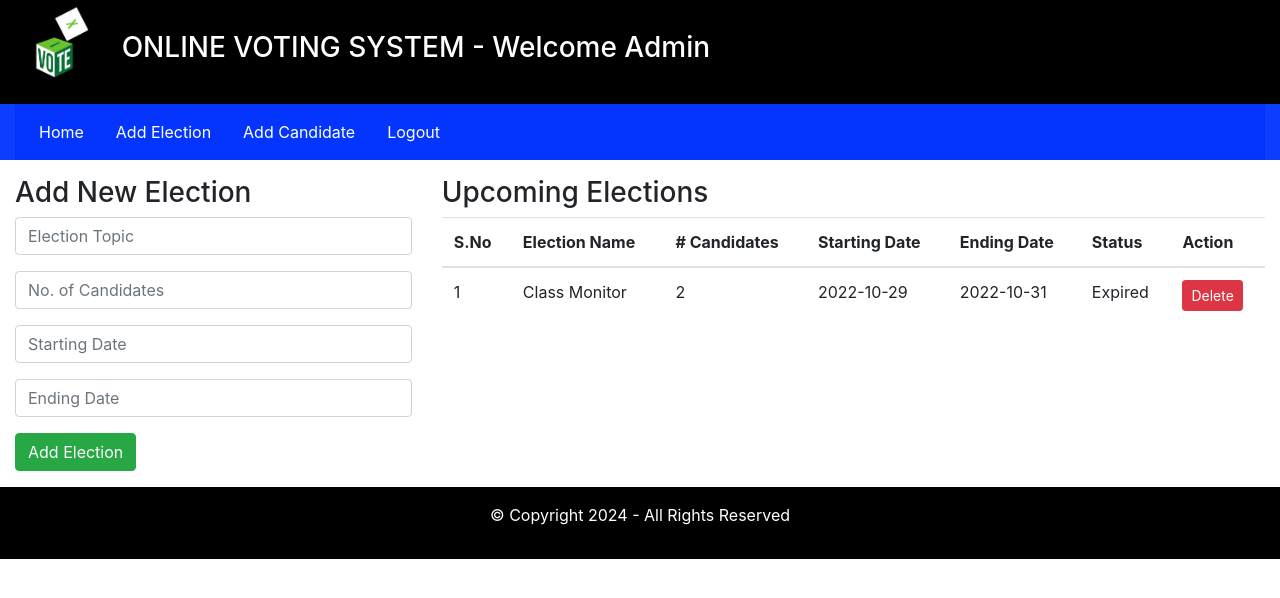
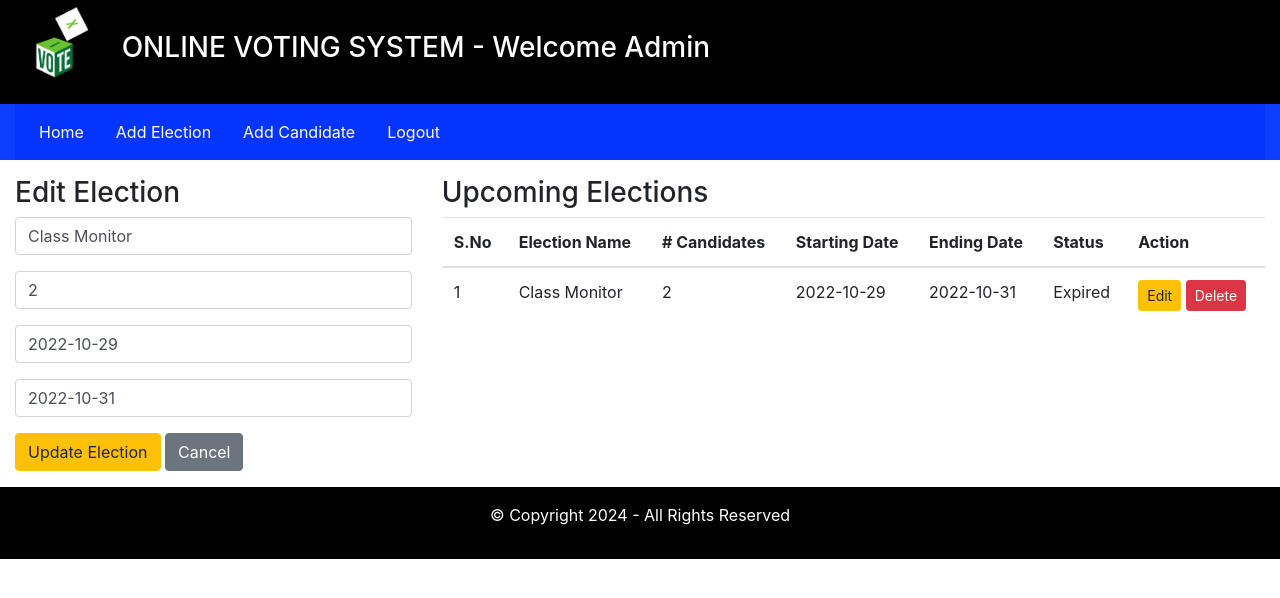
Before and after one commit to enigmatic-tyrant18/OnlineVotingSystem, a PHP site: page /admin/index.php?addElectionPage=1&edit_id=2 in a window 1280 px wide. Shown: the top 598 px of the page. Run offline with PHP 8.4, Linux system fonts and the light colour scheme; a user stored in the database is signed in; data comes from the database, SQL or seed files in the repository.

Commit message:
elections and candidates can be edited and deleted

```diff
--- a/admin/inc/add_elections.php
+++ b/admin/inc/add_elections.php
@@ -1,43 +1,97 @@
 <?php
-    if(isset($_GET['added']))
-    {
+require_once("inc/header.php");
+require_once("inc/navigation.php");
+
+// Check if an election is being edited
+$editMode = false;
+if (isset($_GET['edit_id'])) {
+    $editMode = true;
+    $edit_id = $_GET['edit_id'];
+    $editQuery = mysqli_query($db, "SELECT * FROM elections WHERE id = '$edit_id'") or die(mysqli_error($db));
+    $editData = mysqli_fetch_assoc($editQuery);
+}
+
+// Handle form submission for adding/editing an election
+if (isset($_POST['addElectionBtn']) || isset($_POST['editElectionBtn'])) {
+    $election_topic = mysqli_real_escape_string($db, $_POST['election_topic']);
+    $number_of_candidates = mysqli_real_escape_string($db, $_POST['number_of_candidates']);
+    $starting_date = mysqli_real_escape_string($db, $_POST['starting_date']);
+    $ending_date = mysqli_real_escape_string($db, $_POST['ending_date']);
+    $inserted_by = $_SESSION['username'];
+    $inserted_on = date("Y-m-d");
+
+    $current_date = date("Y-m-d");
+
+    if ($starting_date >= $current_date && $ending_date >= $current_date) {
+        $date1 = date_create($inserted_on);
+        $date2 = date_create($starting_date);
+        $diff = date_diff($date1, $date2);
+
+        if ((int)$diff->format("%R%a") > 0) {
+            $status = "InActive";
+        } else {
+            $status = "Active";
+        }
+
+        if (isset($_POST['addElectionBtn'])) {
+            // Insert new election
+            mysqli_query($db, "INSERT INTO elections(election_topic, no_of_candidates, starting_date, ending_date, status, inserted_by, inserted_on) VALUES('$election_topic', '$number_of_candidates', '$starting_date', '$ending_date', '$status', '$inserted_by', '$inserted_on')") or die(mysqli_error($db));
+            echo "<script> location.assign('index.php?addElectionPage=1&added=1'); </script>";
+        } else if (isset($_POST['editElectionBtn'])) {
+            // Update existing election
+            $edit_id = $_POST['edit_id'];
+            mysqli_query($db, "UPDATE elections SET election_topic='$election_topic', no_of_candidates='$number_of_candidates', starting_date='$starting_date', ending_date='$ending_date', status='$status' WHERE id='$edit_id'") or die(mysqli_error($db));
+            echo "<script> location.assign('index.php?addElectionPage=1&updated=1'); </script>";
+        }
+    } else {
+        echo '<div class="alert alert-danger my-3" role="alert">Starting and Ending dates must be today or a future date.</div>';
+    }
+}
+
+// Handle deletion of an election
+if (isset($_GET['delete_id'])) {
+    $d_id = $_GET['delete_id'];
+
+    // Delete related rows in the 'votings' table first
+    mysqli_query($db, "DELETE FROM votings WHERE election_id = '$d_id'") or die(mysqli_error($db));
+
+    // Now delete the election
+    mysqli_query($db, "DELETE FROM elections WHERE id = '$d_id'") or die(mysqli_error($db));
+    echo '<div class="alert alert-danger my-3" role="alert">Election has been deleted successfully!</div>';
+}
+
+// Handle success messages
+if (isset($_GET['added'])) {
+    echo '<div class="alert alert-success my-3" role="alert">Election has been added successfully.</div>';
+} else if (isset($_GET['updated'])) {
+    echo '<div class="alert alert-success my-3" role="alert">Election has been updated successfully.</div>';
+}
+
 ?>
-        <div class="alert alert-success my-3" role="alert">
-            Election has been added successfully.
-        </div>
-<?php
-    }else if(isset($_GET['delete_id']))
-    {
-        $d_id = $_GET['delete_id'];
 
-        // Delete related rows in the 'votings' table first
-        mysqli_query($db, "DELETE FROM votings WHERE election_id = '". $d_id ."'") or die(mysqli_error($db));
-
-        // Now delete the election
-        mysqli_query($db, "DELETE FROM elections WHERE id = '". $d_id ."'") OR die(mysqli_error($db));?>
-       <div class="alert alert-danger my-3" role="alert">
-            Election has been deleted successfully!
-        </div>
-<?php
-    }
-?>
 <div class="row my-3">
     <div class="col-4">
-        <h3>Add New Election</h3>
+        <h3><?php echo $editMode ? 'Edit Election' : 'Add New Election'; ?></h3>
         <form method="POST">
             <div class="form-group">
-                <input type="text" name="election_topic" placeholder="Election Topic" class="form-control" required />
+                <input type="text" name="election_topic" placeholder="Election Topic" class="form-control" value="<?php echo $editMode ? $editData['election_topic'] : ''; ?>" required />
             </div>
             <div class="form-group">
-                <input type="number" name="number_of_candidates" placeholder="No. of Candidates" class="form-control" required />
+                <input type="number" name="number_of_candidates" placeholder="No. of Candidates" class="form-control" value="<?php echo $editMode ? $editData['no_of_candidates'] : ''; ?>" required />
             </div>
             <div class="form-group">
-                <input type="text" onfocus="this.type='date'" name="starting_date" placeholder="Starting Date" class="form-control" required />
+                <input type="text" onfocus="this.type='date'" name="starting_date" placeholder="Starting Date" class="form-control" value="<?php echo $editMode ? $editData['starting_date'] : ''; ?>" required />
             </div>
             <div class="form-group">
-                <input type="text" onfocus="this.type='date'" name="ending_date" placeholder="Ending Date" class="form-control" required />
+                <input type="text" onfocus="this.type='date'" name="ending_date" placeholder="Ending Date" class="form-control" value="<?php echo $editMode ? $editData['ending_date'] : ''; ?>" required />
             </div>
-            <input type="submit" value="Add Election" name="addElectionBtn" class="btn btn-success" />
+            <?php if ($editMode) { ?>
+                <input type="hidden" name="edit_id" value="<?php echo $edit_id; ?>" />
+                <input type="submit" value="Update Election" name="editElectionBtn" class="btn btn-warning" />
+                <a href="index.php?addElectionPage=1" class="btn btn-secondary">Cancel</a>
+            <?php } else { ?>
+                <input type="submit" value="Add Election" name="addElectionBtn" class="btn btn-success" />
+            <?php } ?>
         </form>
     </div>
 
@@ -51,9 +105,8 @@
                     <th scope="col"># Candidates</th>
                     <th scope="col">Starting Date</th>
                     <th scope="col">Ending Date</th>
-                    <th scope="col">Status </th>
-                    <th scope="col">Action </th>
-
+                    <th scope="col">Status</th>
+                    <th scope="col">Action</th>
                 </tr>
             </thead>
             <tbody>
@@ -61,11 +114,9 @@
                     $fetchingData = mysqli_query($db, "SELECT * FROM elections") or die(mysqli_error($db));
                     $isAnyElectionAdded = mysqli_num_rows($fetchingData);
 
-                    if($isAnyElectionAdded > 0)
-                    {
+                    if ($isAnyElectionAdded > 0) {
                         $sno = 1;
-                        while($row = mysqli_fetch_assoc($fetchingData))
-                        {
+                        while ($row = mysqli_fetch_assoc($fetchingData)) {
                             $election_id = $row['id'];
                 ?>
                             <tr>
@@ -76,18 +127,18 @@
                                 <td><?php echo $row['ending_date']; ?></td>
                                 <td><?php echo $row['status']; ?></td>
                                 <td>
-                                    <!-- <a href="#" class="btn btn-sm btn-warning"> Edit </a> -->
+                                    <a href="index.php?addElectionPage=1&edit_id=<?php echo $election_id; ?>" class="btn btn-sm btn-warning"> Edit </a>
                                     <button class="btn btn-sm btn-danger" onclick="DeleteData(<?php echo $election_id; ?>)"> Delete </button>
                                 </td>
                             </tr>
                 <?php
                         }
-                    }else {
-            ?>
+                    } else {
+                ?>
                         <tr>
-                            <td colspan="7"> No any election is added yet. </td>
+                            <td colspan="7">No elections added yet.</td>
                         </tr>
-            <?php
+                <?php
                     }
                 ?>
             </tbody>
@@ -96,53 +147,14 @@
 </div>
 
 <script>
-    const DeleteData = (e_id) =>
-    {
-        let c = confirm("Are you really want to delete it?");
-
-        if(c == true)
-        {
+    const DeleteData = (e_id) => {
+        let c = confirm("Are you sure you want to delete it?");
+        if (c == true) {
             location.assign("index.php?addElectionPage=1&delete_id=" + e_id);
         }
     }
 </script>
 
 <?php
-
-    if(isset($_POST['addElectionBtn']))
-    {
-        $election_topic = mysqli_real_escape_string($db, $_POST['election_topic']);
-        $number_of_candidates = mysqli_real_escape_string($db, $_POST['number_of_candidates']);
-        $starting_date = mysqli_real_escape_string($db, $_POST['starting_date']);
-        $ending_date = mysqli_real_escape_string($db, $_POST['ending_date']);
-        $inserted_by = $_SESSION['username'];
-        $inserted_on = date("Y-m-d");
-
-        $current_date = date("Y-m-d");
-
-        if ($starting_date >= $current_date && $ending_date >= $current_date) {
-            $date1 = date_create($inserted_on);
-            $date2 = date_create($starting_date);
-            $diff = date_diff($date1, $date2);
-
-            if((int)$diff->format("%R%a") > 0)
-            {
-                $status = "InActive";
-            } else {
-                $status = "Active";
-            }
-
-            // inserting into db
-            mysqli_query($db, "INSERT INTO elections(election_topic, no_of_candidates, starting_date, ending_date, status , inserted_by, inserted_on) VALUES('". $election_topic ."', '". $number_of_candidates ."', '". $starting_date ."', '". $ending_date ."', '". $status ."', '". $inserted_by ."', '". $inserted_on ."')") or die(mysqli_error($db));
-    ?>
-            <script> location.assign("index.php?addElectionPage=1&added=1"); </script>
-    <?php
-        } else {
-    ?>
-        <div class="alert alert-danger my-3" role="alert">
-            Starting and Ending dates must be today or a future date.
-        </div>
-    <?php
-        }
-    }
+require_once("inc/footer.php");
 ?>
```
Also changed, not shown: admin/inc/add_candidates.php (+106 -50 lines).
